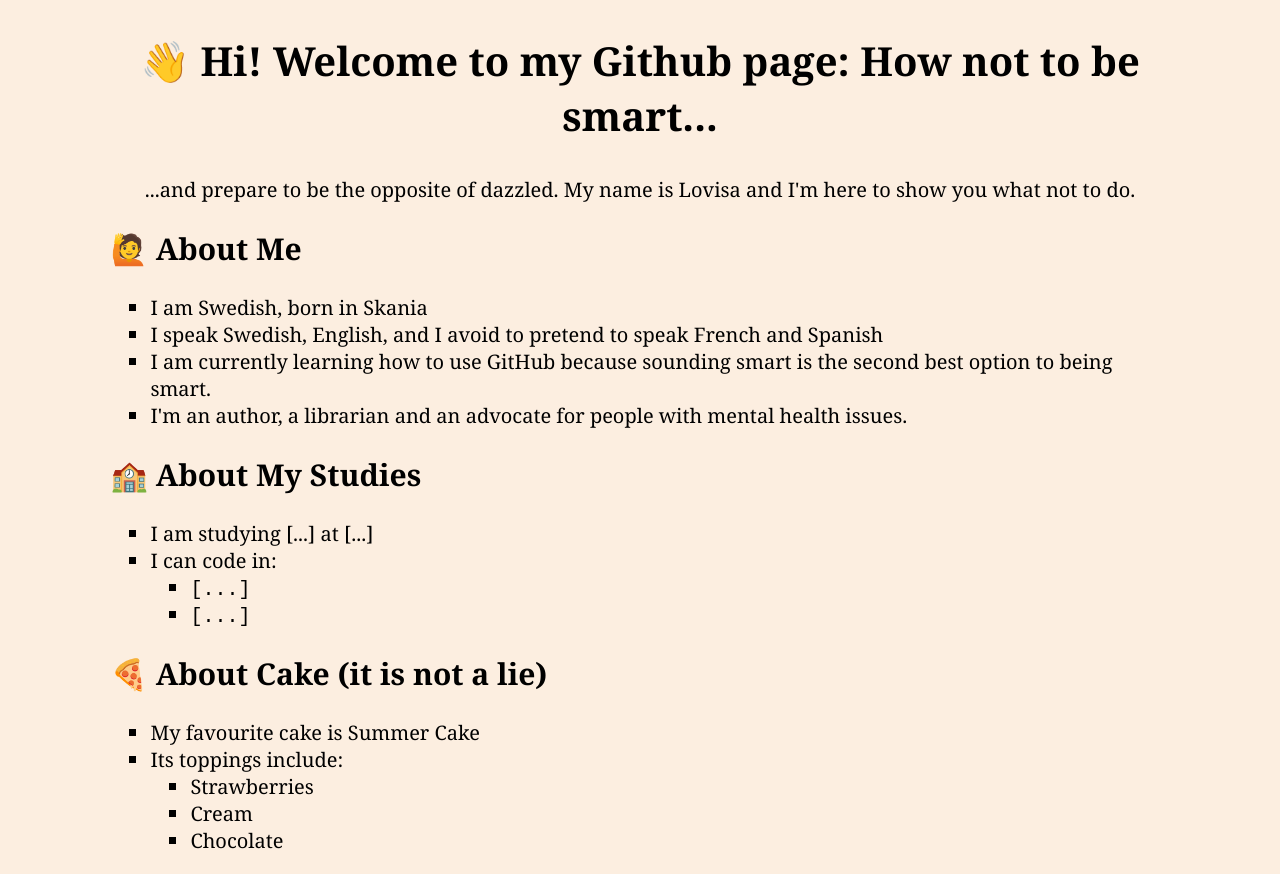
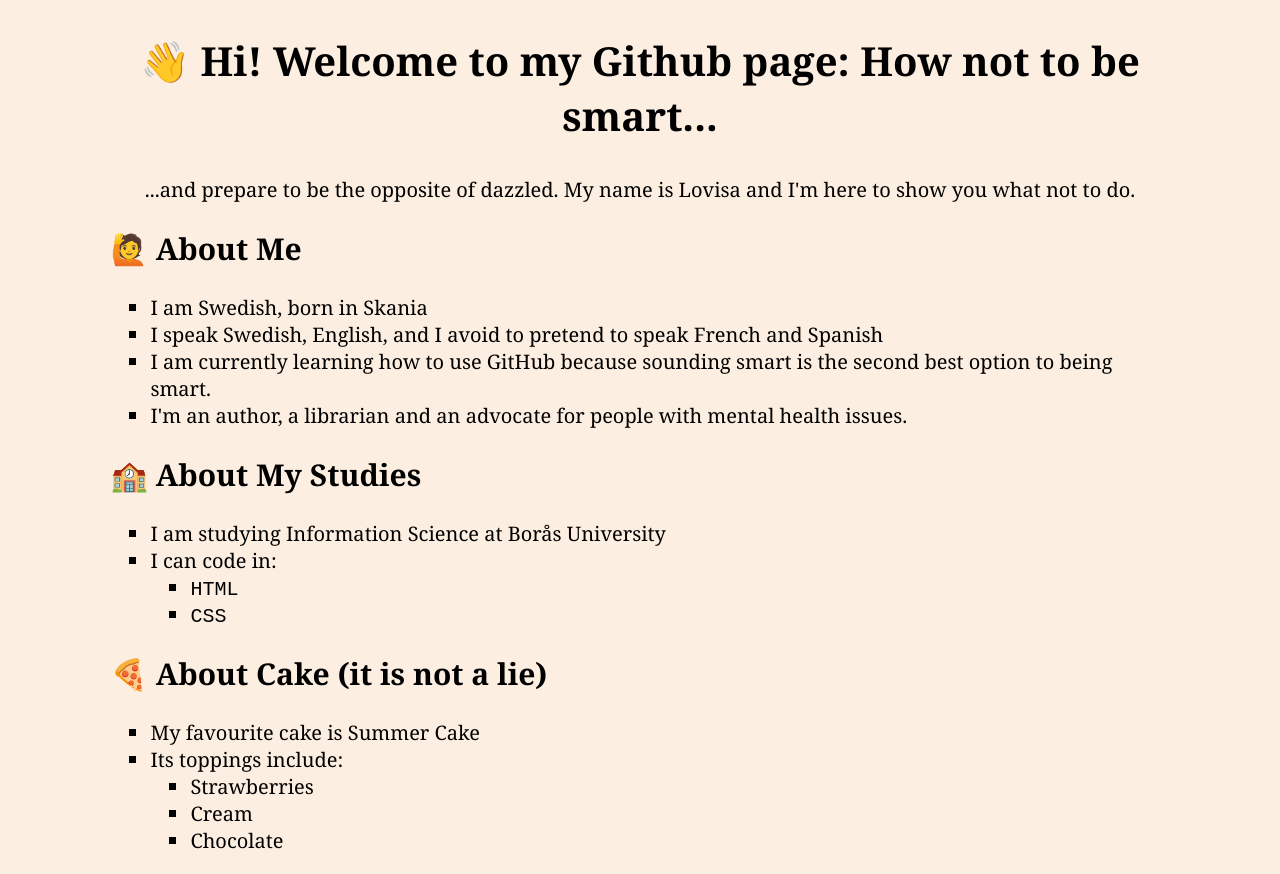
Before and after one commit to LovisaRyden/mywebpage, a plain HTML site: page index.html in a window 1280 px wide. Drawn offline with Linux system fonts and the light colour scheme.

Commit message:
Update index.html

```diff
--- a/index.html
+++ b/index.html
@@ -25,11 +25,11 @@
         <article>
         <h2>&#127979; About My Studies </h2>
         <ul>
-            <li>I am studying [...] at [...]</li>
+            <li>I am studying Information Science at Borås University</li>
             <li>I can code in:
                 <ul>
-                    <li><code>[...]</code></li>
-                    <li><code>[...]</code></li>
+                    <li><code>HTML</code></li>
+                    <li><code>CSS</code></li>
                 </ul>
             </li>
         </ul>
```
